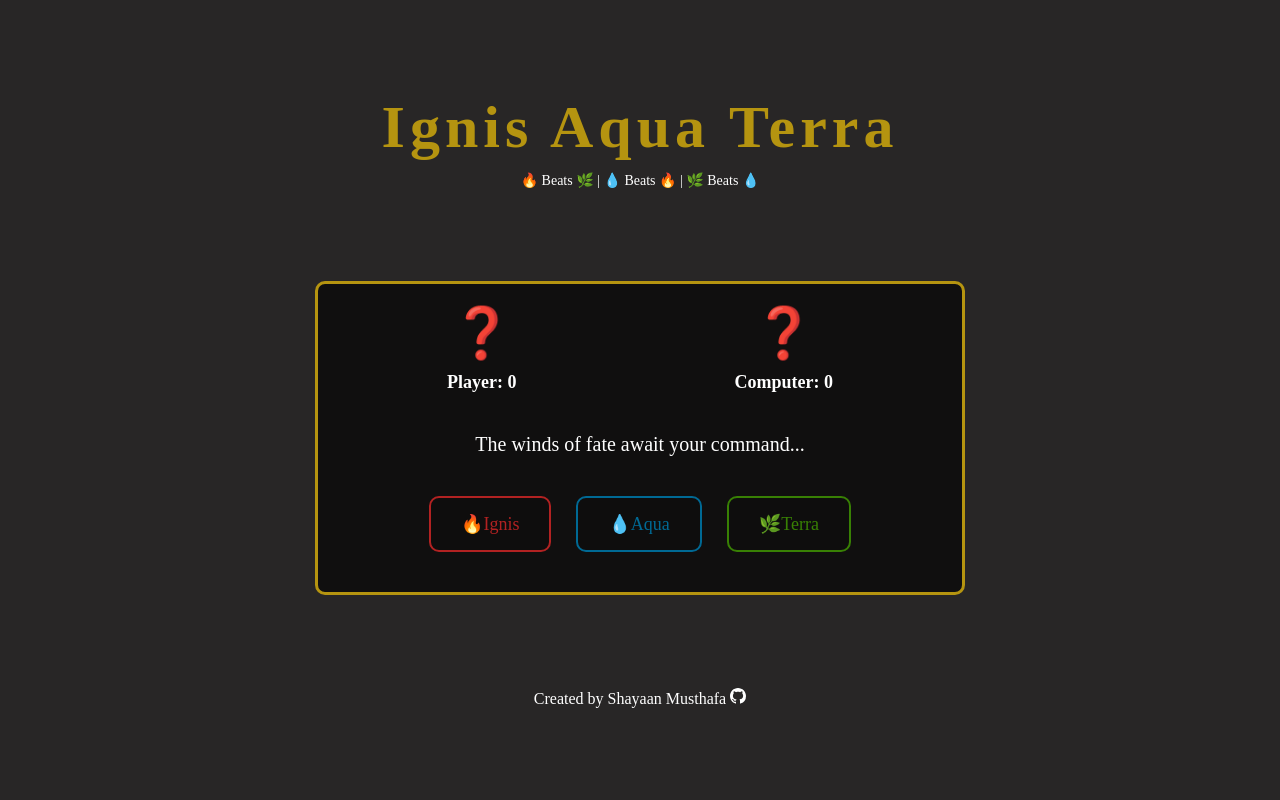
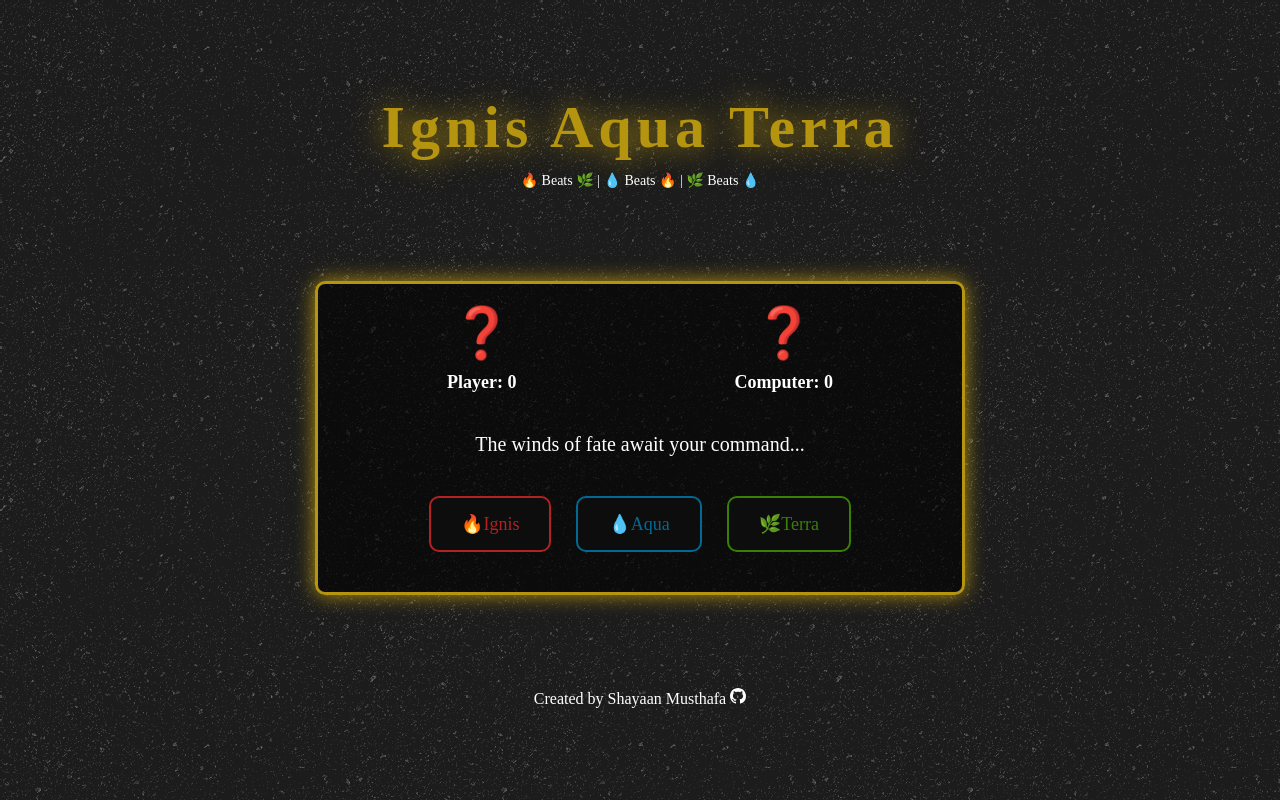
Before and after one commit to shayaan183/rock-paper-scissors, a plain HTML site: page index.html in a window 1280 px wide. Drawn offline with Linux system fonts and the light colour scheme; a web font is replaced by a local one.

Commit message:
Added backround image and shadows for glow effect

```diff
--- a/styles.css
+++ b/styles.css
@@ -6,7 +6,7 @@
 
 body {
     font-family: "IM Fell French Canon SC", serif;
-    background-color: #282626;
+    background: url(images/asfalt-light.png), #1c1c1c;
     color: #ffffff;
     display: flex;
     flex-direction: column;
@@ -25,6 +25,7 @@ header {
     font-size: 60px;
     letter-spacing: 5px;
     color: #b59410;
+    text-shadow: 0 0 30px #b59410;
 }
 
 .rules {
@@ -35,6 +36,7 @@ header {
 main {
     background-color: #00000099;
     border: 3px solid #b59410;
+    box-shadow: 0 0 20px #b59410;
     border-radius: 10px;
     max-width: 650px;
     width: 100%;
```
Also changed, not shown: images/asfalt-light.png (added).
